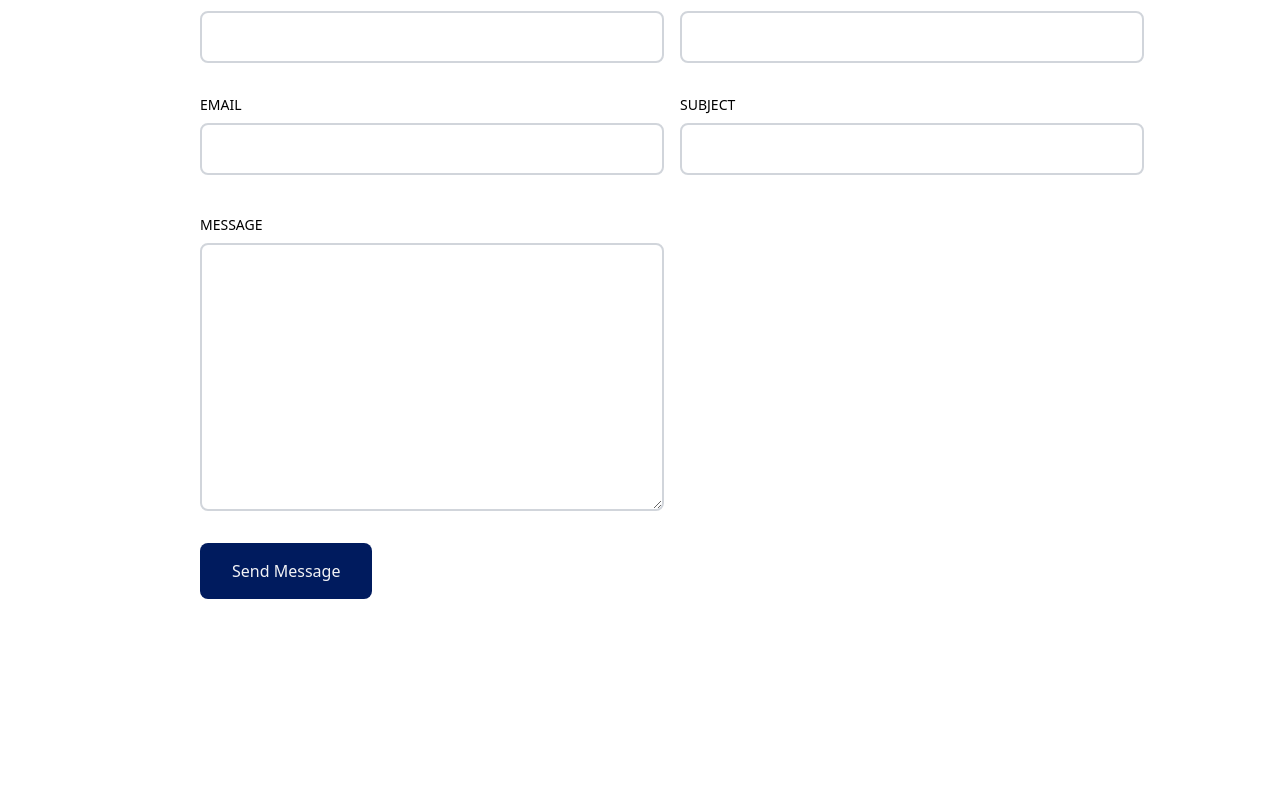
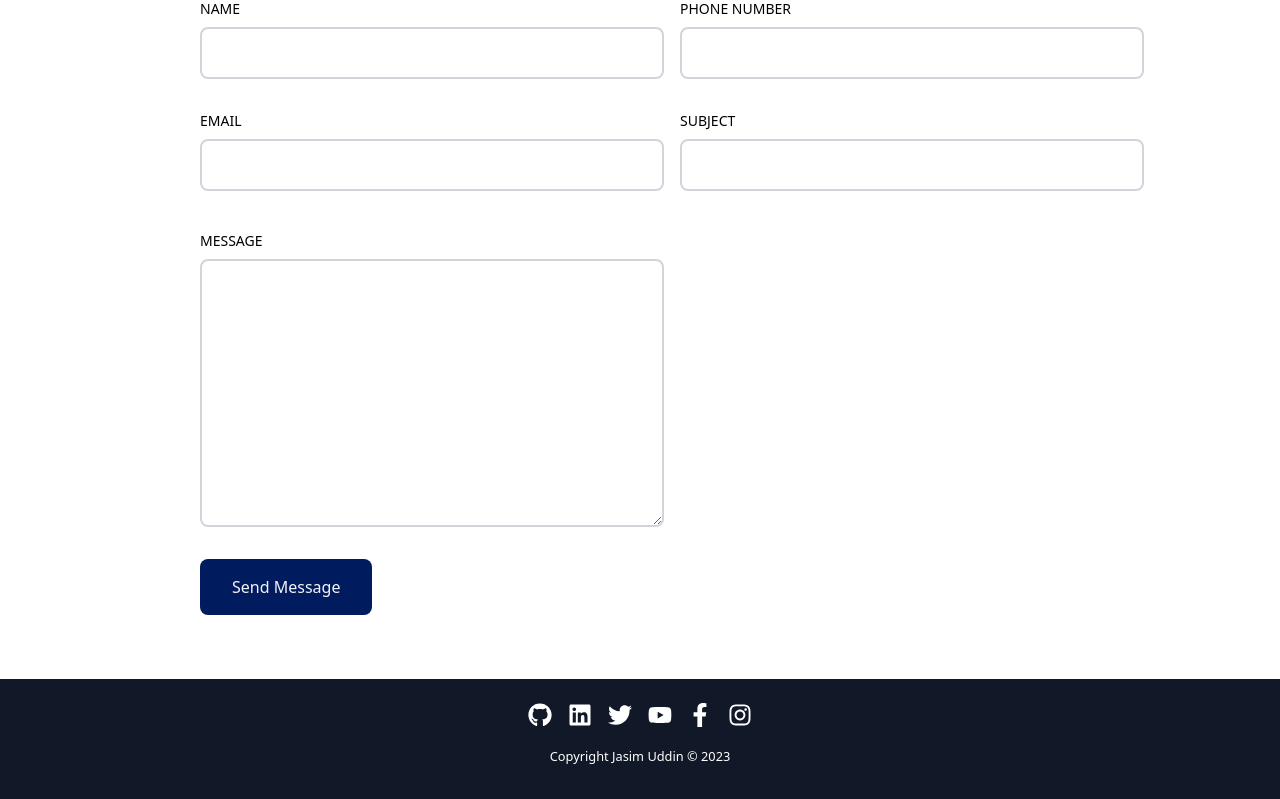
Before and after one commit to JASIMBD007/react-app-portfolio, a React (Vite) app: page / in a window 1280 px wide. Shown: the part 3413-4212 px from the top of the page. Before the commit the page ends 4076 px from the top, so only its background shows below. Built offline with nearby package versions, Linux system fonts and the light colour scheme.

Commit message:
footer added

```diff
--- a/index.html
+++ b/index.html
@@ -4,7 +4,7 @@
     <meta charset="UTF-8" />
     <link rel="icon" type="image/svg+xml" href="/vite.svg" />
     <meta name="viewport" content="width=device-width, initial-scale=1.0" />
-    <title>Vite + React</title>
+    <title>Jasim Uddin</title>
   </head>
   <body>
     <div id="root"></div>
--- a/src/App.jsx
+++ b/src/App.jsx
@@ -6,6 +6,7 @@ import Education from './components/Education/Education';
 import Projects from './components/Projects/Projects';
 import Contact from './components/Contact/Contact';
 import Resume from './components/Resume/Resume';
+import Footer from './components/Footer/Footer';
 
 function App () {
   const [count, setCount] = useState(0)
@@ -19,6 +20,7 @@ function App () {
       <Projects />
       <Resume />
       <Contact />
+      <Footer />
     </div>
   )
 }
--- /dev/null
+++ b/src/components/Footer/Footer.jsx
@@ -0,0 +1,78 @@
+import React from 'react';
+import { FaInstagram, FaFacebookF, FaYoutube, FaGithub, FaLinkedin, FaTwitter } from 'react-icons/fa';
+
+const Footer = () => {
+    const today = new Date();
+    const year = today.getFullYear();
+    return (
+        <footer className="bg-gray-900 text-white py-6">
+            <div className="container mx-auto flex justify-center items-center">
+                <div className="mr-4">
+                    <a
+                        href="https://github.com/JASIMBD007"
+                        target="_blank"
+                        rel="noopener noreferrer"
+                        className="text-white hover:text-gray-400"
+                    >
+                        <FaGithub size={24} />
+                    </a>
+                </div>
+                <div className="mr-4">
+                    <a
+                        href="https://www.linkedin.com/in/jasim-uddin92/"
+                        target="_blank"
+                        rel="noopener noreferrer"
+                        className="text-white hover:text-gray-400"
+                    >
+                        <FaLinkedin size={24} />
+                    </a>
+                </div>
+                <div className="mr-4">
+                    <a
+                        href="https://twitter.com/your-twitter-username"
+                        target="_blank"
+                        rel="noopener noreferrer"
+                        className="text-white hover:text-gray-400"
+                    >
+                        <FaTwitter size={24} />
+                    </a>
+                </div>
+                <div className='mr-4'>
+                    <a
+                        href="https://www.youtube.com/channel/UCkO7YMH7Ykm5Zccxy4lqUsg"
+                        target="_blank"
+                        rel="noopener noreferrer"
+                        className="text-white hover:text-gray-400"
+                    >
+                        <FaYoutube size={24} />
+                    </a>
+                </div>
+                <div className="mr-4">
+                    <a
+                        href="https://www.facebook.com/jasim.ice.iu/"
+                        target="_blank"
+                        rel="noopener noreferrer"
+                        className="text-white hover:text-gray-400"
+                    >
+                        <FaFacebookF size={24} />
+                    </a>
+                </div>
+                <div >
+                    <a
+                        href="https://www.instagram.com/jasim_uddin_92/"
+                        target="_blank"
+                        rel="noopener noreferrer"
+                        className="text-white hover:text-gray-400"
+                    >
+                        <FaInstagram size={24} />
+                    </a>
+                </div>
+            </div>
+            <div className="text-center text-white mt-2 bg-primary p-2 " >
+                <p><small>Copyright Jasim Uddin &copy; {year}</small></p>
+            </div>
+        </footer>
+    );
+};
+
+export default Footer;
--- a/src/components/Resume/Resume.jsx
+++ b/src/components/Resume/Resume.jsx
@@ -10,8 +10,9 @@ const Resume = () => {
         <div>
             <h1 className='text-4xl font-bold text-center py-16 text-[#001b5e]'>Download My Resume</h1>
             <div className="flex justify-center items-center " >
-                <button className='bg-[#001b5e] text-gray-100 w-full md:w-auto px-8 py-4 rounded-lg' onClick={downloadResume} >Download</button>
+                <button className='bg-[#001b5e] text-gray-100 mt-4 w-full md:w-auto px-8 py-4 rounded-lg' onClick={downloadResume} >Download</button>
             </div>
+
         </div>
     );
 };
--- a/src/components/WorkItem/WorkItem.jsx
+++ b/src/components/WorkItem/WorkItem.jsx
@@ -8,7 +8,7 @@ const WorkItem = ({ year, title, company, duration, details }) => {
                 <p className='flex flex-wrap gap-4 flex-row items-center justify-start text-xs md:text-sm'>
                     <span className='inline-block px-2 py-1 font-semibold text-white bg-[#001b5e] rounded-md '>{year}</span>
                     <span className='text-lg font-semibold text-[#001b5e]'>{title}</span>
-                    <span className='text-lg font-semibold text-[#a811d6]' >{company}</span>
+                    <span className='text-lg font-semibold text-[#a811d6]'  >{company}</span>
                     <span className='my-1 text-sm font-normal leading-none text-stone-400' >{duration}</span>
                 </p>
                 <p className='my-2 text-justify	 text-base font-normal text-stone-500'>{details}</p>
```
Also changed, not shown: 1 other file (tests, documents, lock files or other folders).
